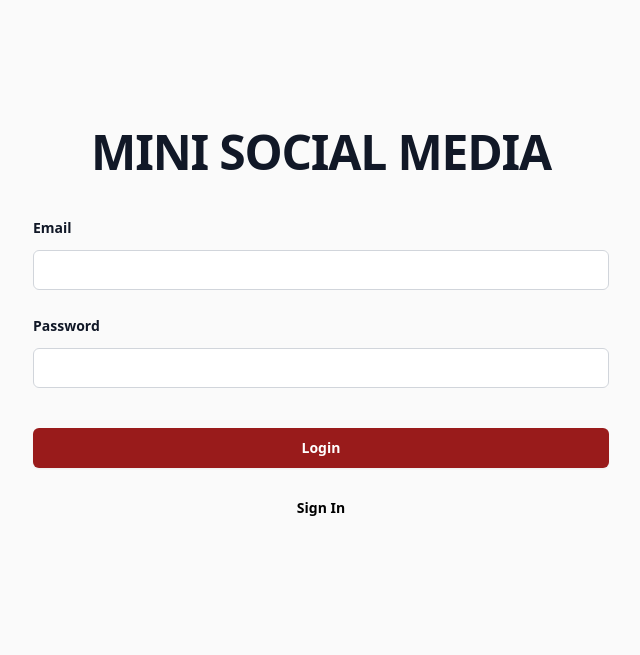
After one commit to HtetAungLw1n/mini-social-media, a PHP site: page /login.php in a window 1280 px wide. The commit adds this page. Shown: the top 655 px of the page, without its empty margins (319-959 px from the left). Run offline with PHP 8.4, Linux system fonts and the light colour scheme; some libraries are stand-ins or nearby versions.

Commit message:
Login done

```diff
--- /dev/null
+++ b/login.php
@@ -0,0 +1,72 @@
+<?php
+    session_start();
+    require 'config.php';
+
+    if(!empty($_POST)){
+        $email = $_POST['email'];
+        $password = $_POST['password'];
+
+        $stmt = $pdo->prepare('SELECT * FROM users WHERE email=:email');
+        $stmt->bindValue(':email',$email);
+        $stmt->execute();
+        $currentUser = $stmt->fetch(PDO::FETCH_ASSOC);
+
+        if(!$currentUser){
+            echo "<script>alert('This email is not exist.');</script>";
+        } else {
+            $passwordVaild = password_verify($password,$currentUser['password']);
+
+            if(!$passwordVaild){
+                echo "<script>alert('Your password is not correct.');</script>";
+            }else {
+                $_SESSION['user_id'] = $currentUser['id'];
+                $_SESSION['logged_in'] = time();
+
+                header('Location: index.php');
+            }
+        }
+    }
+
+?>
+
+<!DOCTYPE html>
+<html lang="en">
+<head>
+    <meta charset="UTF-8">
+    <meta name="viewport" content="width=device-width, initial-scale=1.0">
+    <script src="https://cdn.tailwindcss.com"></script>
+    <title>MSM Login</title>
+</head>
+<body class="bg-neutral-50">
+    <div class="isolate px-6 py-24 sm:py-32 lg:px-8">
+    <div class="mx-auto max-w-2xl text-center">
+        <h2 class="text-balance text-4xl font-semibold tracking-tight text-gray-900 sm:text-5xl">MINI SOCIAL MEDIA</h2>
+    </div>
+    <form action="login.php" method="POST" class="mx-auto mt-10 max-w-xl sm:mt-10">
+        <div class="grid grid-cols-1 gap-x-8 gap-y-6 sm:grid-cols-2">
+
+        <div class="sm:col-span-2">
+            <label for="email" class="block text-sm/6 font-semibold text-gray-900">Email</label>
+            <div class="mt-2.5">
+            <input type="email" name="email" id="email" autocomplete="email" class="block w-full rounded-md bg-white px-3.5 py-2 text-base text-gray-900 outline outline-1 -outline-offset-1 outline-gray-300 placeholder:text-gray-400 focus:outline focus:outline-2 focus:-outline-offset-2 focus:outline-grey-800">
+            </div>
+        </div>
+
+        <div class="sm:col-span-2">
+            <label for="password" class="block text-sm/6 font-semibold text-gray-900">Password</label>
+            <div class="mt-2.5">
+            <input type="password" name="password" id="company" autocomplete="organization" class="block w-full rounded-md bg-white px-3.5 py-2 text-base text-gray-900 outline outline-1 -outline-offset-1 outline-gray-300 placeholder:text-gray-400 focus:outline focus:outline-2 focus:-outline-offset-2 focus:outline-grey-800">
+            </div>
+        </div>
+
+        </div>
+
+        <div class="mt-10">
+            <button type="submit" class="block w-full rounded-md bg-red-800 px-3.5 py-2.5 text-center text-sm font-semibold text-white shadow-sm hover:bg-red-900 focus-visible:outline focus-visible:outline-2 focus-visible:outline-offset-2 focus-visible:outline-red-600">Login</button>
+            <button class="mt-5 block w-full rounded-md px-3.5 py-2.5 text-center text-sm font-semibold text-black hover:text-red-800 focus-visible:outline focus-visible:outline-2 focus-visible:outline-offset-2 focus-visible:outline-indigo-600"><a href="signIn.php">Sign In</a></button>
+        </div>
+    </form>
+    </div>
+
+</body>
+</html>
--- a/signIn.php
+++ b/signIn.php
@@ -49,7 +49,7 @@
 <body class="bg-neutral-50">
     <div class="isolate px-6 py-24 sm:py-32 lg:px-8">
     <div class="mx-auto max-w-2xl text-center">
-        <h2 class="text-balance text-4xl font-semibold tracking-tight text-gray-900 sm:text-5xl">Sign In</h2>
+        <h2 class="text-balance text-4xl font-semibold tracking-tight text-gray-900 sm:text-5xl">MINI SOCIAL MEDIA</h2>
     </div>
     <form action="signIn.php" method="POST" class="mx-auto mt-10 max-w-xl sm:mt-10">
         <div class="grid grid-cols-1 gap-x-8 gap-y-6 sm:grid-cols-2">
@@ -79,7 +79,7 @@
 
         <div class="mt-10">
             <button type="submit" class="block w-full rounded-md bg-red-800 px-3.5 py-2.5 text-center text-sm font-semibold text-white shadow-sm hover:bg-red-900 focus-visible:outline focus-visible:outline-2 focus-visible:outline-offset-2 focus-visible:outline-red-600">Sign In</button>
-            <button class="mt-5 block w-full rounded-md px-3.5 py-2.5 text-center text-sm font-semibold text-black shadow-sm hover:text-red-800 focus-visible:outline focus-visible:outline-2 focus-visible:outline-offset-2 focus-visible:outline-indigo-600"><a href="#">Back</a></button>
+            <button class="mt-5 block w-full rounded-md px-3.5 py-2.5 text-center text-sm font-semibold text-black hover:text-red-800 focus-visible:outline focus-visible:outline-2 focus-visible:outline-offset-2 focus-visible:outline-indigo-600"><a href="login.php">Login</a></button>
         </div>
     </form>
     </div>
```
